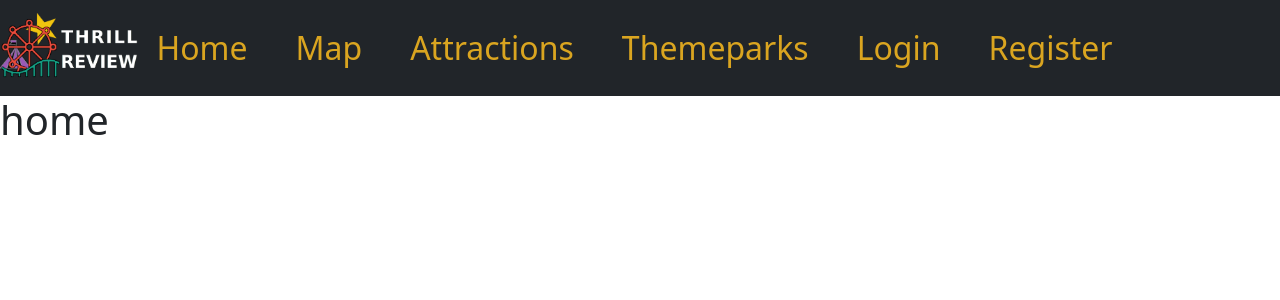
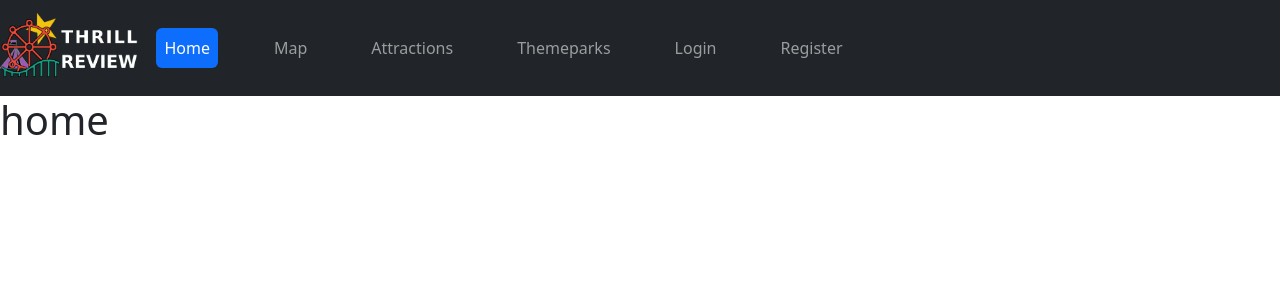
Before and after one commit to Abdullahsab3/thrillreview, a React (Create React App) app in the folder client/: page / in a window 1280 px wide. Shown: the top 300 px of the page. Built offline with nearby package versions, Linux system fonts and the light colour scheme.

Commit message:
de navbar collapsed on select, maar de kleur vd tekst is wel weg + er zijn 2 dingen die in het blauw staan ipv in het zwart (moet te maken hebben met de link for some reason, ga nog uitzoeken wat of hoe, maar niet nu)

```diff
--- a/client/src/App.css
+++ b/client/src/App.css
@@ -14,7 +14,6 @@ body {
   text-align: center;
 }
 
-
 .topnav {
   color:goldenrod;
   display:flex; /* zorg dat je kan doen wat je wil met je layout */
@@ -24,10 +23,9 @@ body {
 }
 
 .pageLink {
-  color: inherit;
+  color: goldenrod;
   text-decoration: none;
   font-size: 2rem;
-
 }
 
 .col-md-4{
--- /dev/null
+++ b/client/src/Navigationbar.css
@@ -0,0 +1,7 @@
+.topnav {
+    color:goldenrod;
+    display:flex; /* zorg dat je kan doen wat je wil met je layout */
+    justify-content:center;
+    gap: 3rem; /*gap between*/
+    padding: 0 2rem; /*edges of screen*/
+  }
--- a/client/src/Navigationbar.tsx
+++ b/client/src/Navigationbar.tsx
@@ -1,6 +1,7 @@
+import './Navigationbar.css';
 import Navbar from 'react-bootstrap/Navbar';
 import Nav from 'react-bootstrap/Nav';
-import { NavLink } from 'react-router-dom';
+import { NavLink as RouterLink } from 'react-router-dom';
 import { User } from "./User"
 import { useState } from 'react'
 import logo from './logo.png'
@@ -16,7 +17,7 @@ function Navigationbar() {
         setUser(new User(found.username, found.id))
     }
 
-
+    // why I use both navlink from bootstrap & router : https://stackoverflow.com/questions/56464444/collapseonselect-in-react-bootstrap-navbars-with-react-router-dom-navlinks
     return (
         <Navbar collapseOnSelect expand="lg" bg="dark" variant="dark">
             <Navbar.Brand href="/">
@@ -30,14 +31,13 @@ function Navigationbar() {
             <Navbar.Toggle aria-controls='navigationbarscroll' />
             <Navbar.Collapse id="navigationbarscroll" data-bs-target="#navigationbarscroll">
                 <Nav className="topnav" variant="pills">
-                    <NavLink className="pageLink" to="/">Home</NavLink>
-                    <NavLink className="pageLink" to="/Map">Map</NavLink>
-                    <NavLink className="pageLink" to="/Attractions">Attractions</NavLink>
-                    <NavLink className="pageLink" to="/Themeparks">Themeparks</NavLink>
-                    {!user && <NavLink className="pageLink" to="/login">Login</NavLink>}
-                    {!user && <NavLink className="pageLink" to="/register">Register</NavLink>}
-                    {user && <NavLink className="pageLink" to="/Profile">Profile</NavLink>}
-
+                    <Nav.Link as={RouterLink} className="pageLink" eventKey="1" to="/">Home</Nav.Link>
+                    <Nav.Link as={RouterLink} className="pageLink" eventKey="2" to="/Map">Map</Nav.Link>
+                    <Nav.Link as={RouterLink} className="pageLink" eventKey="3" to="/Attractions">Attractions</Nav.Link>
+                    <Nav.Link as={RouterLink} className="pageLink" eventKey="4" to="/Themeparks">Themeparks</Nav.Link>
+                    {!user && <Nav.Link as={RouterLink} className="pageLink" eventKey="5" to="/login">Login</Nav.Link>}
+                    {!user && <Nav.Link as={RouterLink} className="pageLink" eventKey="6" to="/register">Register</Nav.Link>}
+                    {user && <Nav.Link as={RouterLink} className="pageLink" eventKey="7" to="/Profile">Profile</Nav.Link>}
                 </Nav>
             </Navbar.Collapse>
         </Navbar>
```
